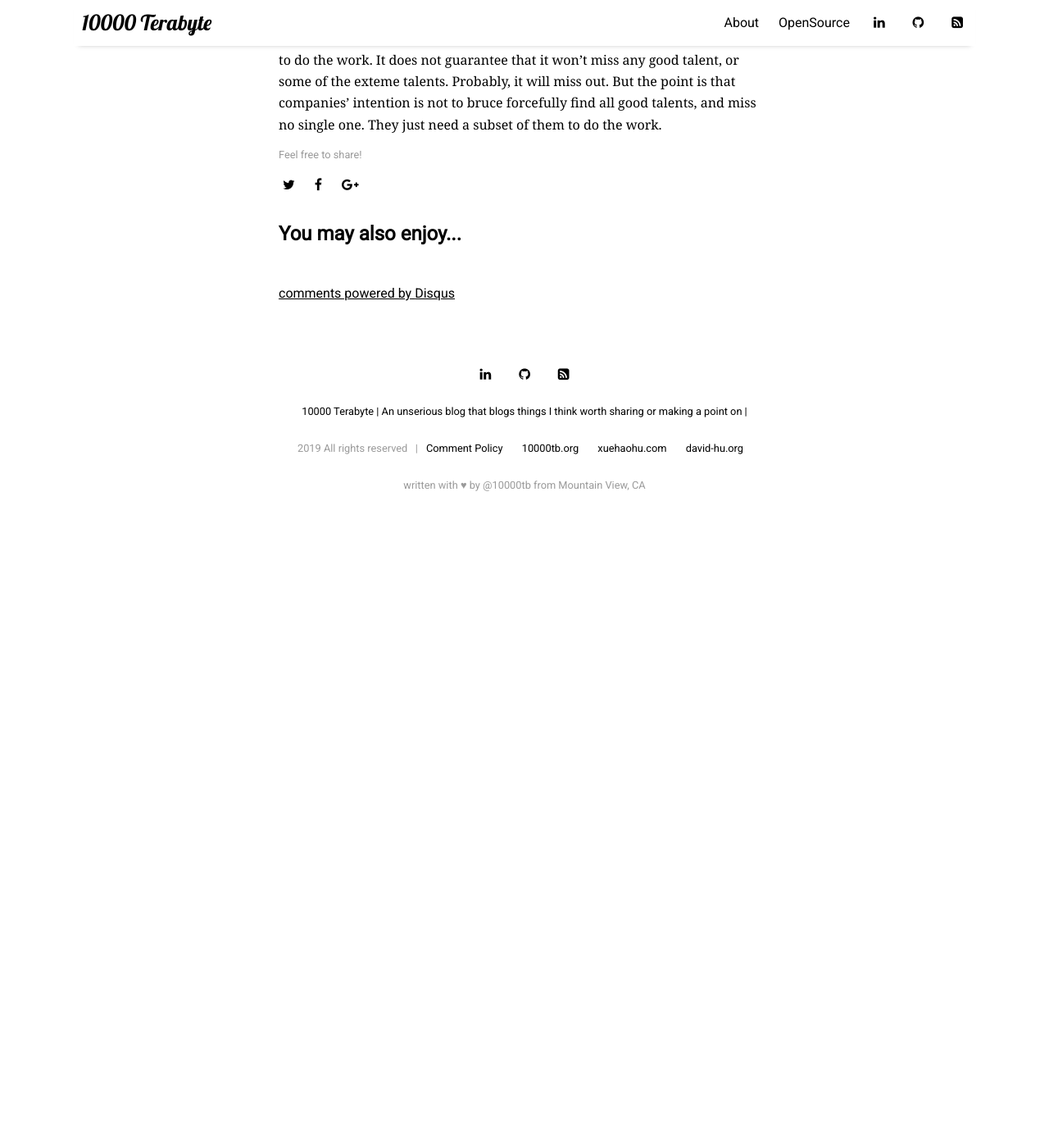
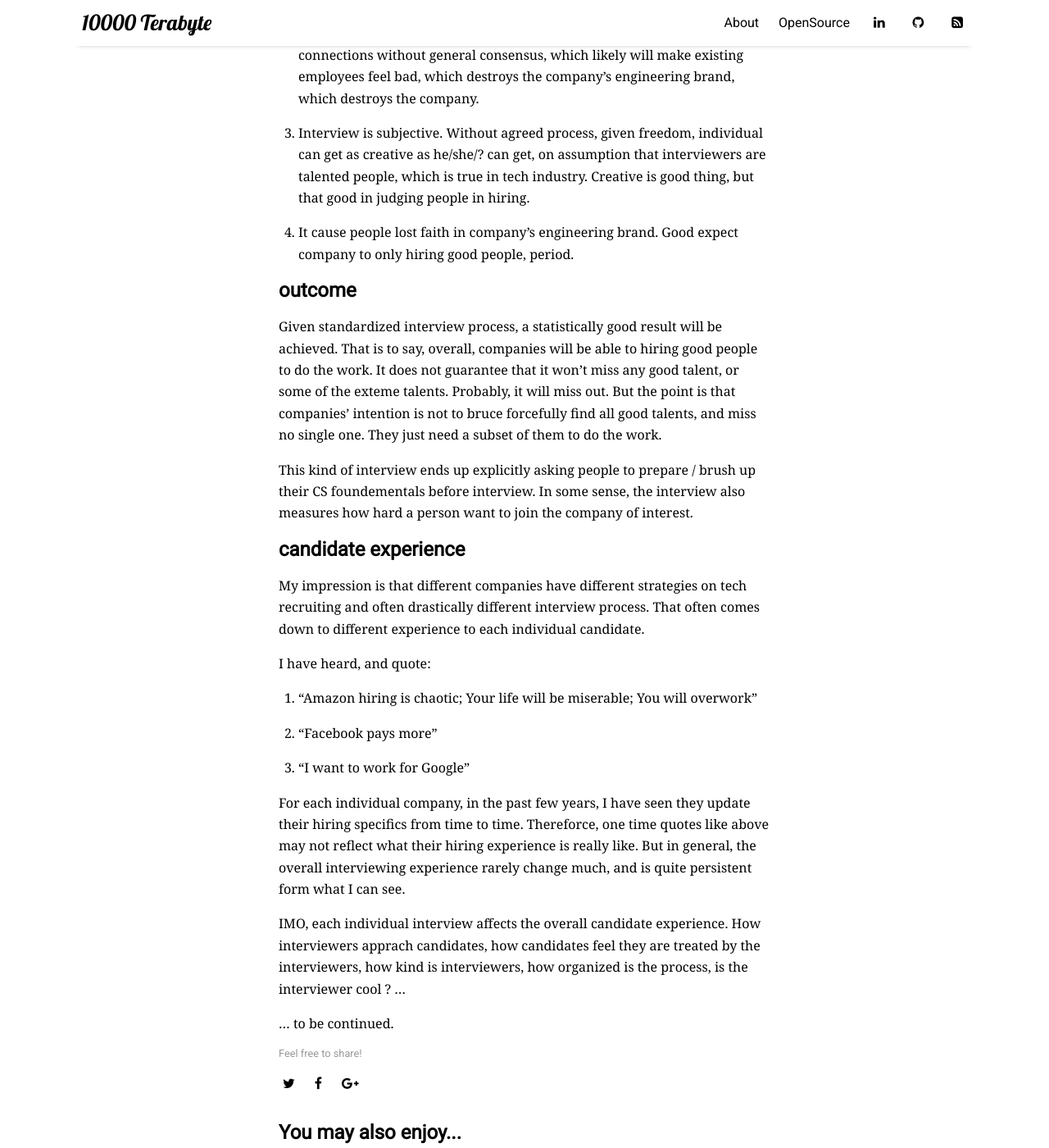
Before and after one commit to 10000TB/10000TB.github.io, a Jekyll site: the page built from _posts/2019-11-23-My-2-cents-on-tech-interviews.md, in a window 1280 px wide and 1400 px high, scrolled down 1474 px. Shown: the whole window at 82% size. Built offline with Jekyll 4.4.1, drawn with Linux system fonts in a browser that asks for light colours; nearby versions of some CDN libraries; comment, search, counter and statistics services are not loaded; before the commit the page ends 2104 px from its top, so only the background shows below that.

Commit message:
new post - interview: add more content.

```diff
--- a/_posts/2019-11-23-My-2-cents-on-tech-interviews.md
+++ b/_posts/2019-11-23-My-2-cents-on-tech-interviews.md
@@ -4,6 +4,7 @@ title: "My 2 cents on tech interviews - methodologies, outcome, and candidate ex
 comments: true
 categories: tech
 tags: [tech, interview, opinion]
+image: tech-companies-image.jpg
 ---
 
 I came across an article of a candidate's experience with interviewing with Google. The impression I got from his words is that he's got great experience and he will still feel happy and lucky to have interviewed with google even he got rejected eventually.
@@ -12,7 +13,7 @@ His experience sheds light on the general positive recruiting experience from Go
 
 Disclaimer - In the light of how things - all things - generally work, interview is broad topic. Below is a brief (read lazy) summary of whats on top of my mind on this subject. In particular, this is around tech interviews. More narrowly, it is around tech roles like SWE (Software Engineer), data engineers, data science, analyst, etc.
 
-* methodologies
+## methodologies
 
 what questions to ask: Algorithmic questions
 what to evaluate: General Congnitive Ability
@@ -29,6 +30,26 @@ A few implications of no standardized interview process:
 
 4. It cause people lost faith in company's engineering brand. Good expect company to only hiring good people, period.
 
-* outcome
+## outcome
 
 Given standardized interview process, a statistically good result will be achieved. That is to say, overall, companies will be able to hiring good people to do the work. It does not guarantee that it won't miss any good talent, or some of the exteme talents. Probably, it will miss out. But the point is that companies' intention is not to bruce forcefully find all good talents, and miss no single one. They just need a subset of them to do the work.
+
+This kind of interview ends up explicitly asking people to prepare / brush up their CS foundementals before interview. In some sense, the interview also measures how hard a person want to join the company of interest.
+
+## candidate experience
+
+My impression is that different companies have different strategies on tech recruiting and often drastically different interview process. That often comes down to different experience to each individual candidate.
+
+I have heard, and quote:
+
+1. "Amazon hiring is chaotic; Your life will be miserable; You will overwork"
+
+2. "Facebook pays more"
+
+3. "I want to work for Google"
+
+For each individual company, in the past few years, I have seen they update their hiring specifics from time to time. Thereforce, one time quotes like above may not reflect what their hiring experience is really like. But in general, the overall interviewing experience rarely change much, and is quite persistent form what I can see.
+
+IMO, each individual interview affects the overall candidate experience. How interviewers apprach candidates, how candidates feel they are treated by the interviewers, how kind is interviewers, how organized is the process, is the interviewer cool ? ...
+
+... to be continued.
```
Also changed, not shown: assets/img/tech-companies-image.jpg (added).
